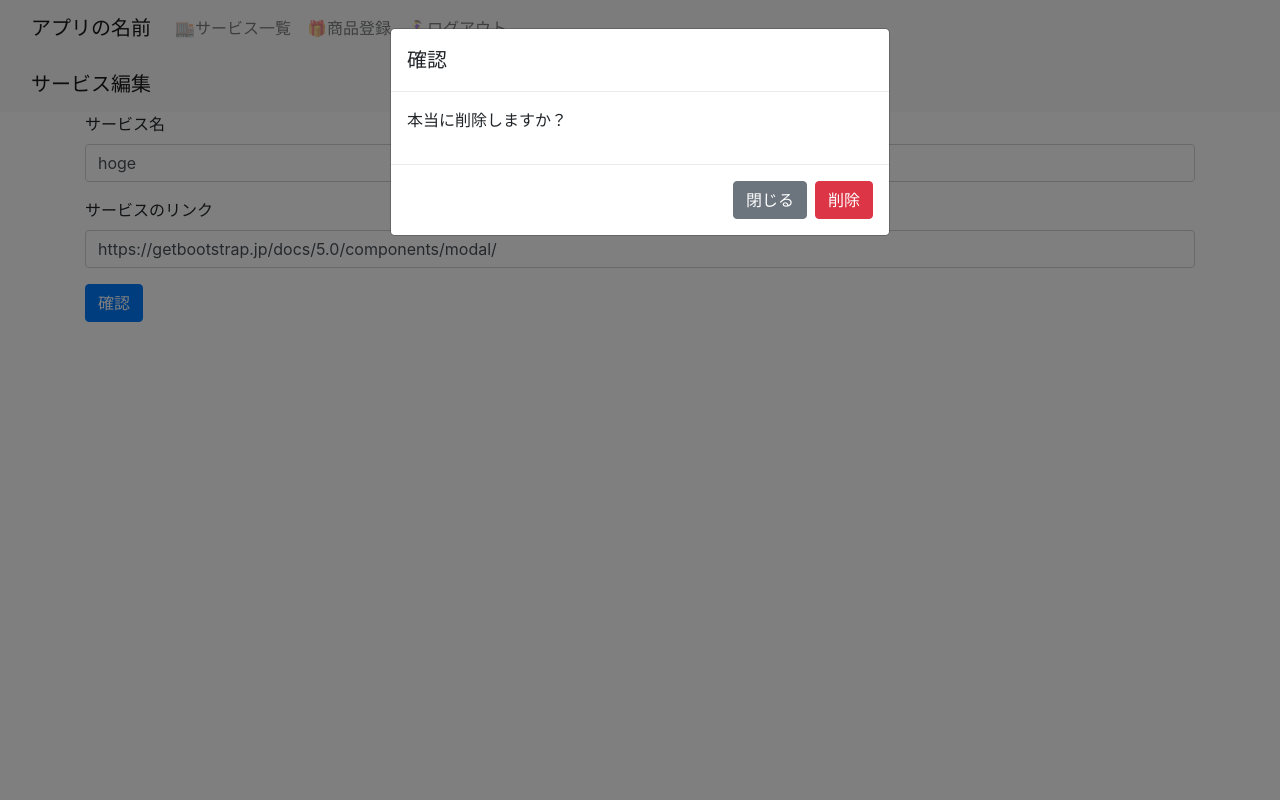
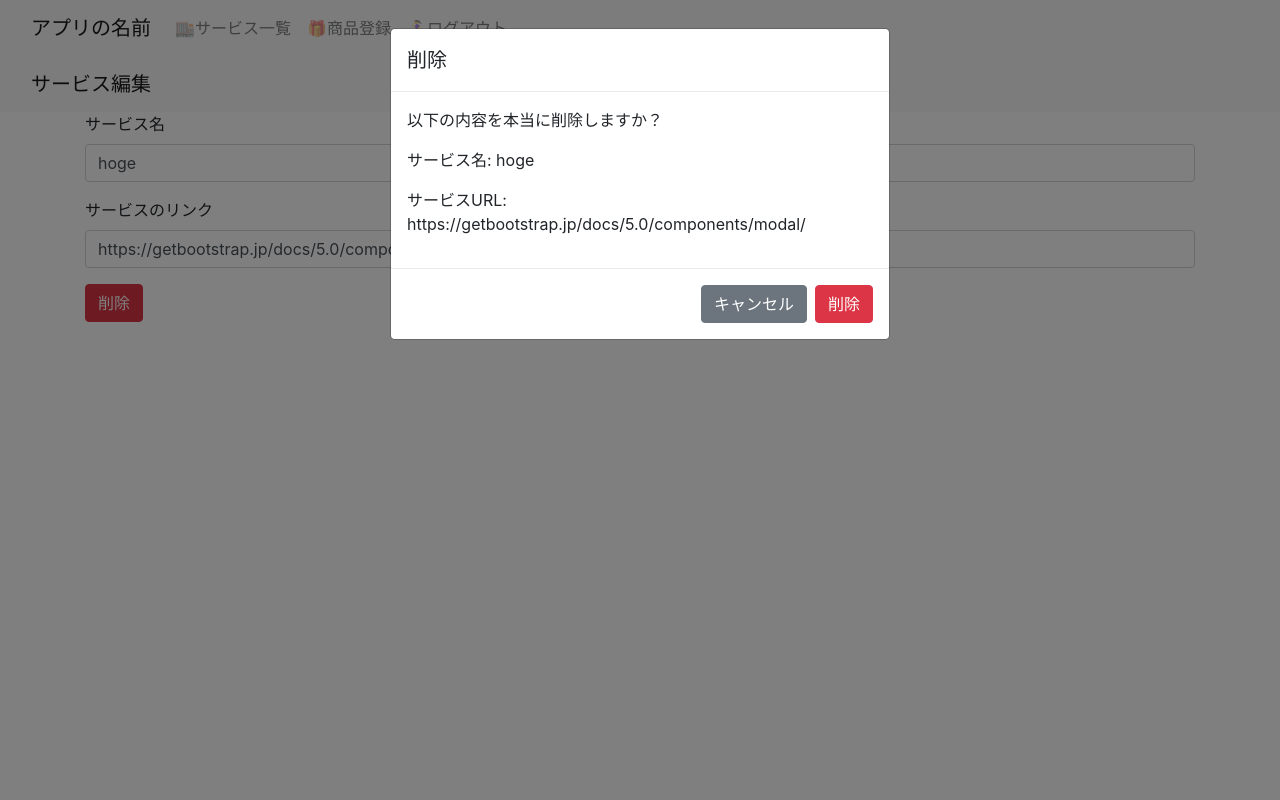
Before and after one commit to Syuko4omi/kakeibo_app, a Flask app: page /1/service_delete in a window 1280 px wide, after a click on "削除". Run offline with Flask 3, Linux system fonts and the light colour scheme; some libraries are stand-ins or nearby versions.

Commit message:
✨ show service from DB

```diff
--- a/kakeibo_app/app.py
+++ b/kakeibo_app/app.py
@@ -1,7 +1,28 @@
-from flask import Flask, render_template, request, redirect
+from flask import Flask, render_template, request, redirect, g
 import datetime
+import sqlite3
 
+DATABASE = "kakeibo.db"
 app = Flask(__name__)
+
+
+def connect_db():  # データベースとの接続を確立する部分
+    rv = sqlite3.connect(DATABASE)  # rvに接続を格納する
+    # row_factoryにsqlite3.Rowを設定することで、SELECTを使って返るものがタプルではなくsqlite3.Rowオブジェクト（辞書のようなもの）になる
+    # そのため、ret.idやret.title、ret.bodyといった形でメモの中身にアクセスすることができるようになる
+    # https://stackoverflow.com/questions/44009452/what-is-the-purpose-of-the-row-factory-method-of-an-sqlite3-connection-object
+    rv.row_factory = sqlite3.Row
+    return rv
+
+
+def get_db():
+    # gオブジェクトはグローバル変数で、DBのデータを保存するために使われる
+    # gオブジェクトは、1回のリクエスト（ユーザーがWebページからFlaskアプリへ要求すること）ごとに個別なものになる
+    # gオブジェクトは、リクエストの（処理）期間中は複数の関数によってアクセスされるようなデータを格納するために使われる
+    # DBとの接続はgオブジェクトに格納されて、もしも同じリクエストの中でget_dbが2回呼び出された場合、新しい接続を作成する代わりに、再利用される
+    if not hasattr(g, "sqlite_db"):  # もしgが"sqlite_db"属性でない＝まだDBに接続していないようなら、データベースと接続する
+        g.sqlite_db = connect_db()
+    return g.sqlite_db  # これで一時的にDBとの接続を保存する。これに対してSQL文を投げる
 
 
 @app.route("/")
@@ -9,6 +30,12 @@ def top():  # トップ画面を表示
     tokyo_tz = datetime.timezone(datetime.timedelta(hours=9))
     dt = datetime.datetime.now(tokyo_tz)
 
+    db = get_db()  # 接続を確立
+    service_detail_list = db.execute(
+        "select * from service"
+    ).fetchall()  # これがsqlite3.Rowオブジェクトが入ったリストになっている
+
+    """
     service_detail_list = [
         {
             "service_id": 1,
@@ -38,32 +65,49 @@ def top():  # トップ画面を表示
             "usage_ratio_with_percent": "200.0%",
         },
     ]
+    """
 
-    total_current_usage = sum(
-        [service_detail["current_usage"] for service_detail in service_detail_list]
-    )
-    total_upper_limit = sum(
-        [service_detail["upper_limit"] for service_detail in service_detail_list]
-    )
-    total_usage_ratio = round((total_current_usage * 100 / total_upper_limit), 1)
-    text_style_total_usage_ratio = f"width:{total_usage_ratio}%"
-    total_usage_ratio_with_percent = f"{total_usage_ratio}%"
+    if service_detail_list != []:
+        total_current_usage = sum(
+            [service_detail["current_usage"] for service_detail in service_detail_list]
+        )
+        total_upper_limit = sum(
+            [service_detail["upper_limit"] for service_detail in service_detail_list]
+        )
+        total_usage_ratio = round((total_current_usage * 100 / total_upper_limit), 1)
+        text_style_total_usage_ratio = f"width:{total_usage_ratio}%"
+        total_usage_ratio_with_percent = f"{total_usage_ratio}%"
 
-    return render_template(
-        "index.html",
-        year=dt.year,
-        month=dt.month,
-        total_current_usage=total_current_usage,
-        total_upper_limit=total_upper_limit,
-        text_style_total_usage_ratio=text_style_total_usage_ratio,
-        total_usage_ratio_with_percent=total_usage_ratio_with_percent,
-        service_detail_list=service_detail_list,
-    )
+        return render_template(
+            "index.html",
+            year=dt.year,
+            month=dt.month,
+            total_current_usage=total_current_usage,
+            total_upper_limit=total_upper_limit,
+            text_style_total_usage_ratio=text_style_total_usage_ratio,
+            total_usage_ratio_with_percent=total_usage_ratio_with_percent,
+            service_detail_list=service_detail_list,
+        )
+    else:
+        return render_template(
+            "index.html",
+            year=dt.year,
+            month=dt.month,
+            total_current_usage=0,
+            total_upper_limit=0.1,  # ここ0だとdivision by zeroが出る
+            text_style_total_usage_ratio="width:0%",
+            total_usage_ratio_with_percent="-",
+            service_detail_list=service_detail_list,
+        )
 
 
 @app.route("/service_detail")
 def show_registered_services():  # 登録したサービスの一覧を表示
-    service_detail_list = [
+    db = get_db()  # 接続を確立
+    service_detail_list = db.execute(
+        "select * from service"
+    ).fetchall()  # これがsqlite3.Rowオブジェクトが入ったリストになっている
+    """service_detail_list = [
         {
             "service_id": 1,
             "service_name": "service_1",
@@ -91,7 +135,7 @@ def show_registered_services():  # 登録したサービスの一覧を表示
             "text_style_usage_ratio": "width:200.0%",
             "usage_ratio_with_percent": "200.0%",
         },
-    ]
+    ]"""
     return render_template(
         "service_detail.html", service_detail_list=service_detail_list
     )
--- a/kakeibo_app/templates/service_delete.html
+++ b/kakeibo_app/templates/service_delete.html
@@ -18,18 +18,20 @@
             <input type="url" class="form-control" id="service_url" , value="{{service_url}}">
         </div>
         <!--<button type="submit" class="btn btn-primary">編集完了</button>-->
-        <button type="button" class="btn btn-primary mb-12" data-toggle="modal" data-target="#testModal">確認</button>
+        <button type="button" class="btn btn-danger mb-12" data-toggle="modal" data-target="#testModal">削除</button>
         <div class="modal" id="testModal" tabindex="-1">
             <div class="modal-dialog">
                 <div class="modal-content">
                     <div class="modal-header">
-                        <h5 class="modal-title">確認</h5>
+                        <h5 class="modal-title">削除</h5>
                     </div>
                     <div class="modal-body">
-                        <p>本当に削除しますか？</p>
+                        <p>以下の内容を本当に削除しますか？</p>
+                        <p>サービス名: {{service_name}}</p>
+                        <p>サービスURL: {{service_url}}</p>
                     </div>
                     <div class="modal-footer">
-                        <button type="button" class="btn btn-secondary" data-dismiss="modal">閉じる</button>
+                        <button type="button" class="btn btn-secondary" data-dismiss="modal">キャンセル</button>
                         <button type="submit" class="btn btn-danger">削除</button>
                     </div>
                 </div>
--- a/kakeibo_app/templates/service_detail.html
+++ b/kakeibo_app/templates/service_detail.html
@@ -34,7 +34,7 @@
 
 <div class="container">
     <a href="/service_register">
-        <button type="button" class="btn btn-success">➕新規サービス登録</button>
+        <button type="button" class="btn btn-primary">➕新規サービス登録</button>
     </a>
 </div>
 {% endblock %}
--- a/kakeibo_app/templates/service_register.html
+++ b/kakeibo_app/templates/service_register.html
@@ -16,6 +16,7 @@
             <label for="service_url" class="form-label">サービスのリンク</label>
             <input type="url" class="form-control" id="service_url" placeholder="https://www.amazon.co.jp">
         </div>
+
         <button type="submit" class="btn btn-primary">登録</button>
     </form>
 </div>
```
Also changed, not shown: kakeibo_app/templates/service_edit.html (+5 -5 lines).
